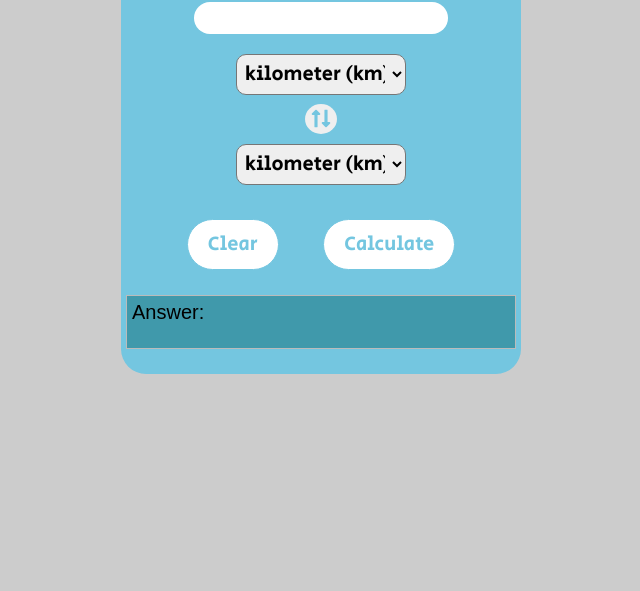
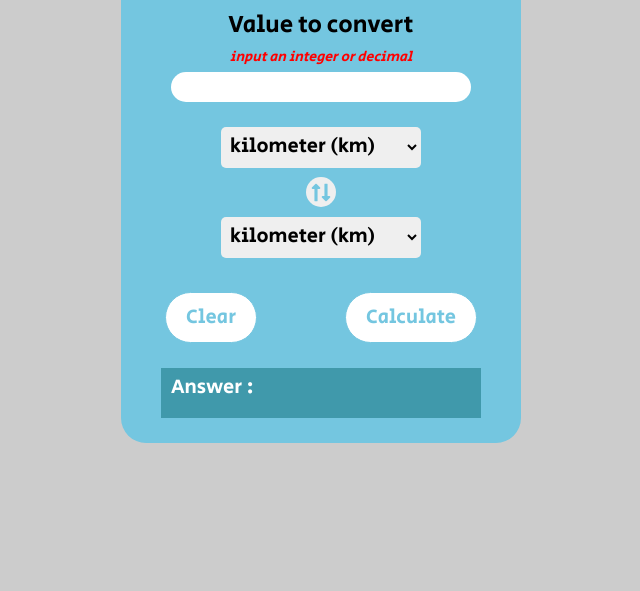
Before and after one commit to Ndibechinonso/Distance-converter, a plain HTML site: page index.html in a window 1280 px wide. Shown: the part 225-816 px from the top of the page, without its empty margins (319-959 px from the left). Drawn offline with Linux system fonts and the light colour scheme; a script that the page names is missing.

Commit message:
html  edits

```diff
--- a/index.html
+++ b/index.html
@@ -9,6 +9,7 @@
     integrity="sha384-vSIIfh2YWi9wW0r9iZe7RJPrKwp6bG+s9QZMoITbCckVJqGCCRhc+ccxNcdpHuYu" crossorigin="anonymous">
   <link rel="preconnect" href="https://fonts.gstatic.com">
   <link href="https://fonts.googleapis.com/css2?family=Secular+One&display=swap" rel="stylesheet">
+
 </head>
 
 <body>
@@ -16,8 +17,8 @@
     <!--input section starts-->
     <div class="input-section">
       <h1 class="header">Distance Converter</h1>
+
       <!---input number-->
-
       <div class="info">
         <p>Value to convert</p>
         <p style="color:red"><i>input an integer or decimal</i></p>
@@ -36,8 +37,8 @@
 
       <button class="reverse"><i class="fas fa-long-arrow-alt-up"></i><i class="fas fa-long-arrow-alt-down"></i>
       </button>
+
       <div class="convert">
-
         <select id="convUnits">
           <option value="km">kilometer (km)</option>
           <option value="m">meter (m)</option>
@@ -47,15 +48,16 @@
       </div>
     </div>
     <div class="button-div">
-      <button id="all-clear" class="clear">Clear</button>
-      <button id="calc" class="clear">Calculate</button>
+      <button id="all-clear" class="clear clear1">Clear</button>
+      <button id="calc" class="clear clear2">Calculate</button>
     </div>
+
     <div class="answer">
-      <div class="placeholder">Answer:</div>
+      <div class="placeholder">Answer :</div>
       <div class="resultDisplay"></div>
     </div>
   </div>
-  <script src="https://drive.google.com/uc?export=view&id=19QBo7Ei8y72kHbQmSkBA0yjcAYzXyX8F"></script>
+  <script src="https://drive.google.com/uc?export=view&id=1D-8c8HuPCTnE3h8flW4azr-i9NRADFtr"></script>
   <script src="script.js"></script>
 </body>
 
--- a/styles.css
+++ b/styles.css
@@ -1,3 +1,9 @@
+* {
+  padding: 0;
+  margin: 0;
+  box-sizing: border-box;
+}
+
 body {
   background-color: #cccccc;
   display: flex;
@@ -5,53 +11,63 @@ body {
   align-items: center;
   height: 100vh;
 }
+
 .converter {
   font-family: Arial, sans-serif;
   width: 400px;
   margin: auto;
-  margin-top: 60px;
   background-color: #74c6e0;
   border-radius: 25px;
   padding-top: 15px;
   padding-bottom: 20px;
 }
+
 .input-section {
   text-align: center;
 }
+
 h1 {
   color: white;
-  font-size: 30px;
+  font-size: 34px;
   padding: 5px;
   margin: 5px;
   position: relative;
   top: 5px;
 }
+
 .info {
   text-align: center;
   margin-top: 30px;
 }
+
 .info p {
   margin-bottom: 5px;
 }
+
 .info p:nth-child(2) {
   font-size: 14px;
   padding-top: 0;
   margin-top: 0;
 }
+
 .convert p {
   display: inline-block;
   width: 50px;
 }
+
 .convert {
   height: 35px;
 }
+
 .button-div {
   margin-top: 20px;
-  text-align: center;
+  display: flex;
+  flex-direction: row;
+  justify-content: space-around;
 }
+
 .button-div .clear {
   padding: 10px 20px;
-  margin-left: 10px;
   background-color: white;
   border-radius: 30px;
   border: 1px solid #74c6e0;
@@ -59,25 +75,34 @@ h1 {
   font-family: "Secular One", sans-serif;
   font-size: 20px;
   outline-style: none;
-  margin: 20px;
+  margin-top: 20px;
+  margin-bottom: 20px;
 }
+
 .answer {
-  border: 1px solid #bbbbbb;
+  border: none;
   min-height: 50px;
-  margin: 5px;
+  margin: 5px 40px;
   background-color: #4099ab;
   padding-bottom: 2px;
+  font-family: "Secular One", sans-serif;
+  color: white;
+  word-wrap: break-word;
+  word-break: break-all;
 }
+
 .placeholder {
-  padding-left: 5px;
+  padding-left: 10px;
   padding-top: 5px;
   font-size: 20px;
 }
+
 .resultDisplay {
   padding-left: 20px;
   font-family: "Secular One", sans-serif;
   font-size: 24px;
 }
+
 .reverse {
   border-radius: 1000%;
   height: 30px;
@@ -87,26 +112,33 @@ h1 {
   border: none;
   color: #74c6e0;
   font-size: 20px;
+  padding: 5px;
 }
+
 input {
-  border-radius: 25px;
-  width: 250px;
+  border-radius: 30px;
+  width: 300px;
   height: 30px;
-  margin-bottom: 20px;
+  margin-bottom: 25px;
   outline-style: none;
   border: none;
   font-size: 24px;
+  font-family: "Secular One", sans-serif;
+  padding: 10px;
 }
+
 select {
   font-size: 20px;
-  width: 170px;
+  width: 200px;
   min-height: 30px;
   font-family: "Secular One", sans-serif;
   padding: 4px;
   margin-bottom: 10px;
   outline-style: none;
-  border-radius: 10px;
+  border-color: transparent;
+  border-radius: 5px;
 }
+
 p {
   font-family: "Secular One", sans-serif;
   font-size: 24px;
```
Also changed, not shown: script.js (+18 -0 lines).
